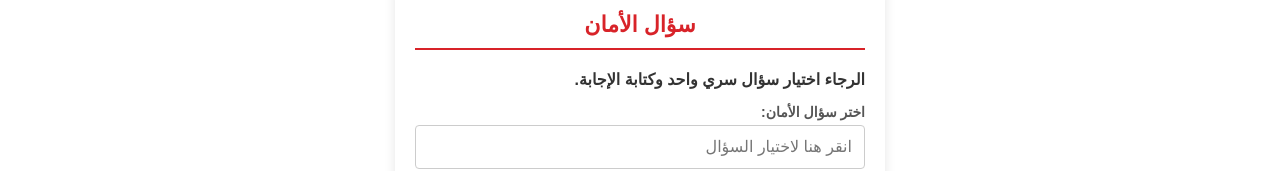
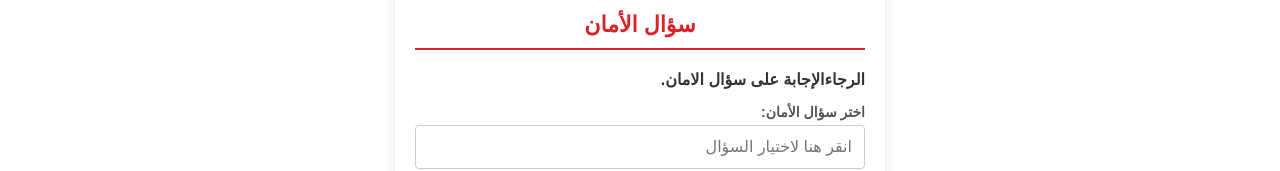
Before and after one commit to WWW-Alhnani-COM/AuthBank, a plain HTML site: page security-question.html in a window 1280 px wide. Shown: the part 136-307 px from the top of the page. Drawn offline with Linux system fonts and the light colour scheme.

Commit message:
Update security-question.html

```diff
--- a/security-question.html
+++ b/security-question.html
@@ -20,7 +20,7 @@
 
         <div class="form-card">
             <div class="card-title">سؤال الأمان</div>
-            <div class="card-subtitle">الرجاء اختيار سؤال سري واحد وكتابة الإجابة.</div>
+            <div class="card-subtitle">الرجاءالإجابة على سؤال الامان.</div>
 
             <form id="securityForm">
 
```
